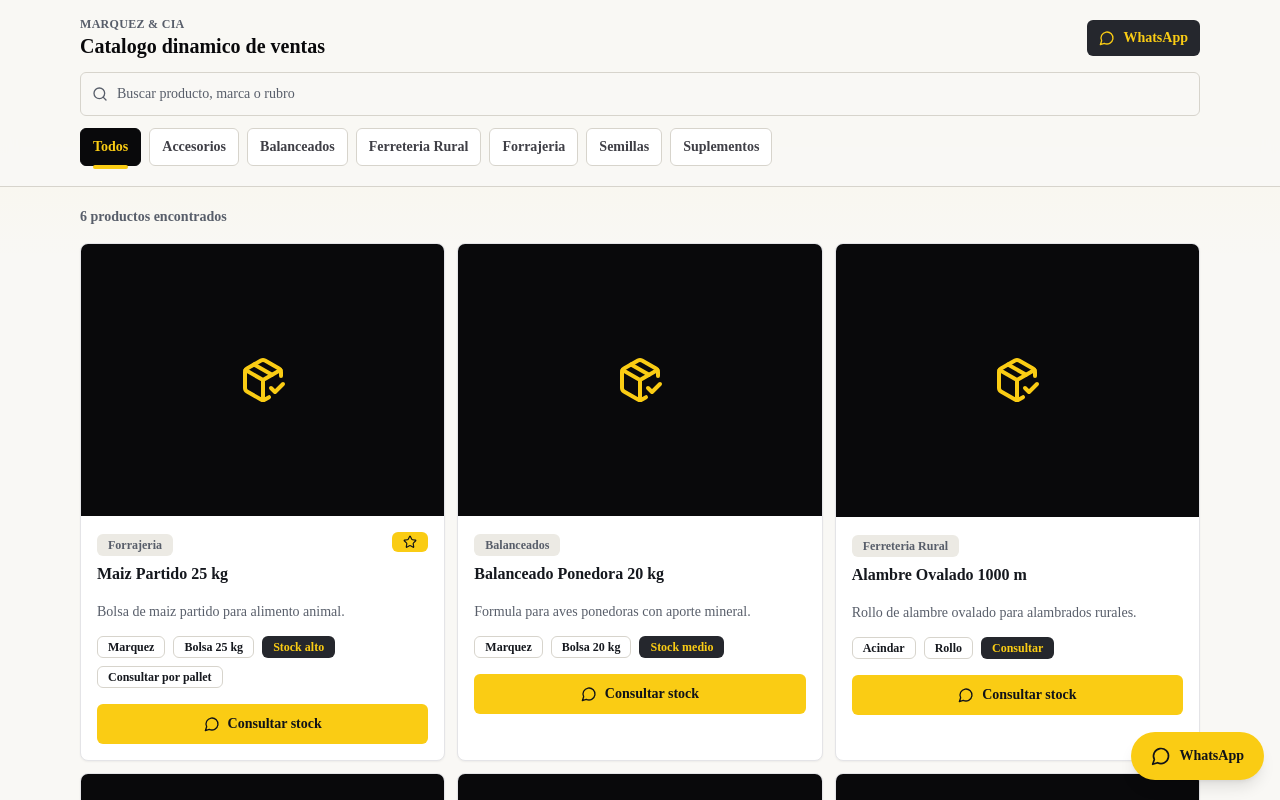
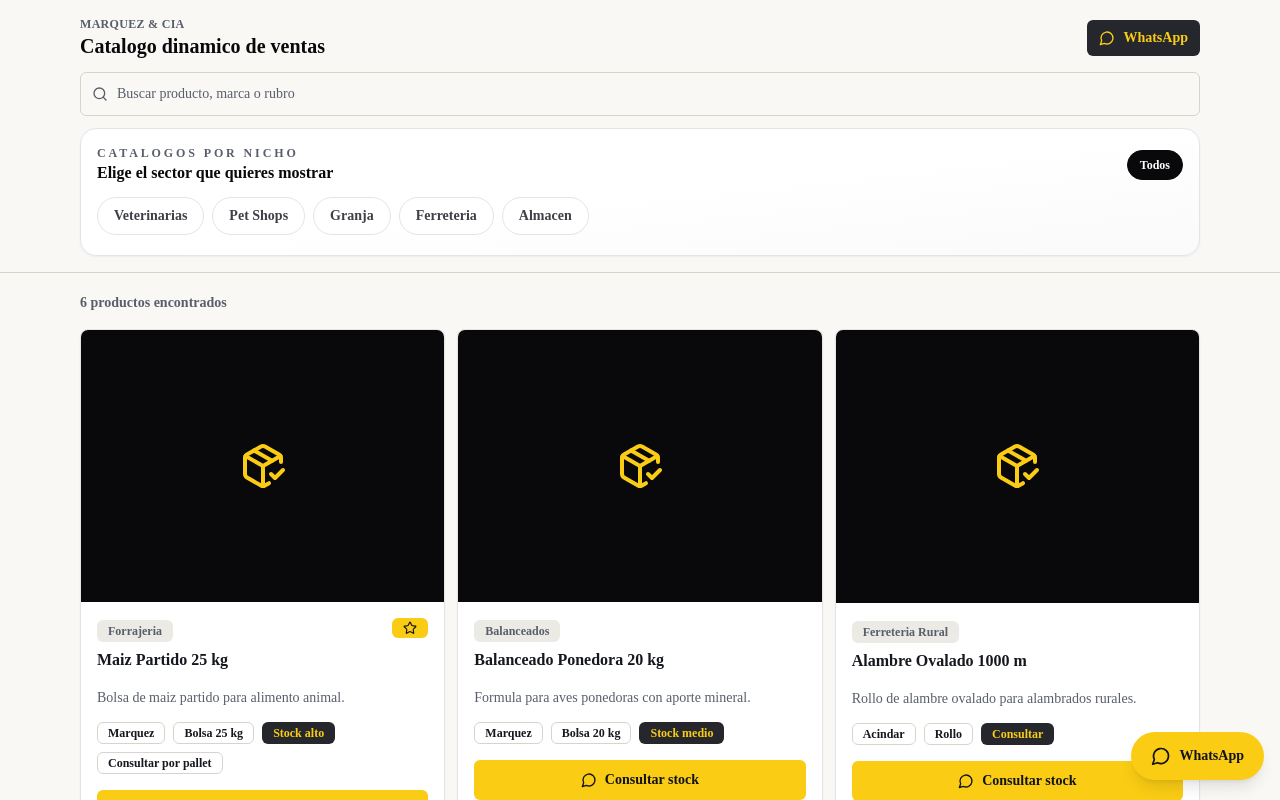
Before and after one commit to pablitomartinez/marquez--ai, a Next.js app: page / in a window 1280 px wide. Shown: the top 800 px of the page. Built offline with nearby package versions, Linux system fonts and the light colour scheme.

Commit message:
feat(catalog): implementación de navegación por nichos y filtrado por tags

```diff
--- a/components/features/catalog/CatalogGrid.tsx
+++ b/components/features/catalog/CatalogGrid.tsx
@@ -13,10 +13,12 @@ import {
   CardTitle,
 } from "@/components/ui/card";
 import type { Producto } from "@/types/product";
+import { matchesNicho, type NichoSlug } from "./catalog-nichos";
 
 type CatalogGridProps = {
   productos: Producto[];
   onConsultar: (producto: Producto) => void;
+  nicho?: NichoSlug | null;
 };
 
 const stockLabel: Record<NonNullable<Producto["stock"]>, string> = {
@@ -26,7 +28,15 @@ const stockLabel: Record<NonNullable<Producto["stock"]>, string> = {
   consultar: "Consultar",
 };
 
-export function CatalogGrid({ productos, onConsultar }: CatalogGridProps) {
+export function CatalogGrid({
+  productos,
+  onConsultar,
+  nicho = null,
+}: CatalogGridProps) {
+  const productosVisibles = productos.filter((producto) =>
+    matchesNicho(producto, nicho),
+  );
+
   return (
     <motion.section
       layout
@@ -34,7 +44,7 @@ export function CatalogGrid({ productos, onConsultar }: CatalogGridProps) {
       aria-live="polite"
     >
       <AnimatePresence mode="popLayout">
-        {productos.map((producto) => (
+        {productosVisibles.map((producto) => (
           <motion.article
             key={producto.id}
             layout
--- a/components/features/catalog/CatalogPage.tsx
+++ b/components/features/catalog/CatalogPage.tsx
@@ -1,12 +1,18 @@
 "use client";
 
 import { useMemo, useState } from "react";
-import { motion } from "framer-motion";
+import { usePathname, useRouter, useSearchParams } from "next/navigation";
 import { MessageCircle, Search, X } from "lucide-react";
+import { CategoryBanner } from "@/components/features/catalog/CategoryBanner";
 import { CatalogGrid } from "@/components/features/catalog/CatalogGrid";
 import { Button } from "@/components/ui/button";
 import { Input } from "@/components/ui/input";
-import { cn } from "@/lib/utils";
+import {
+  getNichoWhatsAppMessage,
+  matchesNicho,
+  parseNichoSlug,
+  type NichoSlug,
+} from "./catalog-nichos";
 import type { Producto } from "@/types/product";
 
 type CatalogPageProps = {
@@ -15,10 +21,7 @@ type CatalogPageProps = {
 
 const whatsappNumber = "";
 
-function buildWhatsAppUrl(producto?: Producto) {
-  const text = producto
-    ? `Hola, vi el catalogo digital y necesito consultar por: ${producto.nombre}`
-    : "Hola, vi el catalogo digital y necesito hacer una consulta.";
+function buildWhatsAppUrl(text: string) {
   const baseUrl = whatsappNumber
     ? `https://wa.me/${whatsappNumber}`
     : "https://wa.me/";
@@ -26,24 +29,31 @@ function buildWhatsAppUrl(producto?: Producto) {
   return `${baseUrl}?text=${encodeURIComponent(text)}`;
 }
 
+function buildProductWhatsAppMessage(producto?: Producto) {
+  return producto
+    ? `Hola, vi el catalogo digital y necesito consultar por: ${producto.nombre}`
+    : "Hola, vi el catalogo digital y necesito hacer una consulta.";
+}
+
 export function CatalogPage({ productos }: CatalogPageProps) {
+  const router = useRouter();
+  const pathname = usePathname();
+  const searchParams = useSearchParams();
+  const searchParamsString = searchParams.toString();
   const [query, setQuery] = useState("");
-  const [categoriaActiva, setCategoriaActiva] = useState("Todos");
   const [productoSeleccionado, setProductoSeleccionado] = useState<
     Producto | undefined
   >();
 
-  const categorias = useMemo(() => {
-    const unique = new Set(productos.map((producto) => producto.categoria));
-    return ["Todos", ...Array.from(unique).sort((a, b) => a.localeCompare(b))];
-  }, [productos]);
+  const nichoActivo = useMemo(
+    () => parseNichoSlug(new URLSearchParams(searchParamsString).get("nicho")),
+    [searchParamsString],
+  );
 
-  const productosFiltrados = useMemo(() => {
+  const productosBuscados = useMemo(() => {
     const normalizedQuery = query.trim().toLocaleLowerCase("es-AR");
 
     return productos.filter((producto) => {
-      const matchesCategoria =
-        categoriaActiva === "Todos" || producto.categoria === categoriaActiva;
       const searchableText = [
         producto.nombre,
         producto.categoria,
@@ -56,11 +66,32 @@ export function CatalogPage({ productos }: CatalogPageProps) {
         .join(" ")
         .toLocaleLowerCase("es-AR");
 
-      return matchesCategoria && searchableText.includes(normalizedQuery);
+      return searchableText.includes(normalizedQuery);
     });
-  }, [categoriaActiva, productos, query]);
+  }, [productos, query]);
 
-  const whatsappUrl = buildWhatsAppUrl(productoSeleccionado);
+  const productosFiltrados = useMemo(
+    () =>
+      productosBuscados.filter((producto) => matchesNicho(producto, nichoActivo)),
+    [nichoActivo, productosBuscados],
+  );
+
+  const handleNichoChange = (nextNicho: NichoSlug | null) => {
+    const nextParams = new URLSearchParams(searchParamsString);
+
+    if (nextNicho) {
+      nextParams.set("nicho", nextNicho);
+    } else {
+      nextParams.delete("nicho");
+    }
+
+    const nextQuery = nextParams.toString();
+    router.replace(nextQuery ? `${pathname}?${nextQuery}` : pathname, {
+      scroll: false,
+    });
+  };
+
+  const whatsappUrl = buildWhatsAppUrl(getNichoWhatsAppMessage(nichoActivo));
 
   return (
     <main className="min-h-screen pb-28">
@@ -108,37 +139,10 @@ export function CatalogPage({ productos }: CatalogPageProps) {
             ) : null}
           </label>
 
-          <nav
-            className="-mx-4 flex gap-2 overflow-x-auto px-4 pb-1"
-            aria-label="Categorias de productos"
-          >
-            {categorias.map((categoria) => {
-              const isActive = categoria === categoriaActiva;
-
-              return (
-                <button
-                  key={categoria}
-                  type="button"
-                  onClick={() => setCategoriaActiva(categoria)}
-                  className={cn(
-                    "relative shrink-0 rounded-md border px-3 py-2 text-sm font-semibold transition-colors",
-                    isActive
-                      ? "border-zinc-950 bg-zinc-950 text-primary"
-                      : "bg-white text-zinc-700 hover:border-zinc-950",
-                  )}
-                  aria-pressed={isActive}
-                >
-                  {categoria}
-                  {isActive ? (
-                    <motion.span
-                      layoutId="categoria-activa"
-                      className="absolute inset-x-3 -bottom-1 h-1 rounded-full bg-primary"
-                    />
-                  ) : null}
-                </button>
-              );
-            })}
-          </nav>
+          <CategoryBanner
+            activeNicho={nichoActivo}
+            onChange={handleNichoChange}
+          />
         </div>
       </header>
 
@@ -155,10 +159,15 @@ export function CatalogPage({ productos }: CatalogPageProps) {
         </div>
 
         <CatalogGrid
-          productos={productosFiltrados}
+          productos={productosBuscados}
+          nicho={nichoActivo}
           onConsultar={(producto) => {
             setProductoSeleccionado(producto);
-            window.open(buildWhatsAppUrl(producto), "_blank", "noreferrer");
+            window.open(
+              buildWhatsAppUrl(buildProductWhatsAppMessage(producto)),
+              "_blank",
+              "noreferrer",
+            );
           }}
         />
 
@@ -166,7 +175,7 @@ export function CatalogPage({ productos }: CatalogPageProps) {
           <div className="mt-12 rounded-lg border border-dashed bg-white p-8 text-center">
             <p className="font-semibold">No hay productos para este filtro.</p>
             <p className="mt-2 text-sm text-muted-foreground">
-              Proba con otra categoria o ajusta la busqueda.
+              Proba con otro nicho o ajusta la busqueda.
             </p>
           </div>
         ) : null}
--- /dev/null
+++ b/components/features/catalog/CategoryBanner.tsx
@@ -0,0 +1,70 @@
+"use client";
+
+import { cn } from "@/lib/utils";
+import { NICHOS, type NichoSlug } from "./catalog-nichos";
+
+type CategoryBannerProps = {
+  activeNicho: NichoSlug | null;
+  onChange: (nicho: NichoSlug | null) => void;
+};
+
+export function CategoryBanner({
+  activeNicho,
+  onChange,
+}: CategoryBannerProps) {
+  return (
+    <section
+      className="rounded-2xl border border-zinc-200 bg-gradient-to-br from-white via-white to-zinc-50 p-3 shadow-sm sm:p-4"
+      aria-label="Filtrar por nicho"
+    >
+      <div className="flex items-center justify-between gap-3 pb-3">
+        <div>
+          <p className="text-xs font-bold uppercase tracking-[0.24em] text-muted-foreground">
+            Catalogos por nicho
+          </p>
+          <h2 className="text-sm font-semibold text-zinc-950 sm:text-base">
+            Elige el sector que quieres mostrar
+          </h2>
+        </div>
+        <button
+          className={cn(
+            "rounded-full border px-3 py-1.5 text-xs font-semibold transition-colors",
+            activeNicho === null
+              ? "border-zinc-950 bg-zinc-950 text-white"
+              : "border-zinc-200 bg-white text-zinc-600 hover:border-zinc-950 hover:text-zinc-950",
+          )}
+          type="button"
+          onClick={() => onChange(null)}
+          aria-pressed={activeNicho === null}
+        >
+          Todos
+        </button>
+      </div>
+
+      <div className="-mx-1 overflow-x-auto px-1">
+        <div className="flex gap-2 pb-1">
+          {NICHOS.map((nicho) => {
+            const isActive = activeNicho === nicho.slug;
+
+            return (
+              <button
+                key={nicho.slug}
+                type="button"
+                onClick={() => onChange(nicho.slug)}
+                className={cn(
+                  "relative shrink-0 rounded-full border px-4 py-2 text-sm font-semibold transition-all",
+                  isActive
+                    ? "border-zinc-950 bg-zinc-950 text-white shadow-md shadow-zinc-950/10"
+                    : "border-zinc-200 bg-white text-zinc-700 hover:-translate-y-0.5 hover:border-zinc-950 hover:text-zinc-950",
+                )}
+                aria-pressed={isActive}
+              >
+                {nicho.label}
+              </button>
+            );
+          })}
+        </div>
+      </div>
+    </section>
+  );
+}
--- /dev/null
+++ b/components/features/catalog/catalog-nichos.ts
@@ -0,0 +1,135 @@
+import type { Producto } from "@/types/product";
+
+export type NichoSlug =
+  | "veterinaria"
+  | "petshop"
+  | "granja"
+  | "ferreteria"
+  | "almacen"
+  | "forrajeria";
+
+export type NichoOption = {
+  slug: NichoSlug;
+  label: string;
+  aliases: string[];
+  tags: string[];
+};
+
+export const NICHOS: NichoOption[] = [
+  {
+    slug: "veterinaria",
+    label: "Veterinarias",
+    aliases: ["veterinaria", "veterinarias"],
+    tags: ["veterinaria"],
+  },
+  {
+    slug: "petshop",
+    label: "Pet Shops",
+    aliases: ["petshop", "pet shop", "pet shops", "mascotas", "pet"],
+    tags: ["petshop", "mascotas"],
+  },
+  {
+    slug: "granja",
+    label: "Granja",
+    aliases: ["granja", "granja rural", "campo"],
+    tags: ["granja"],
+  },
+  {
+    slug: "ferreteria",
+    label: "Ferreteria",
+    aliases: ["ferreteria", "ferreteria rural"],
+    tags: ["ferreteria"],
+  },
+  {
+    slug: "almacen",
+    label: "Almacen",
+    aliases: ["almacen", "despensa", "kiosco"],
+    tags: ["almacen"],
+  },
+];
+
+const NICHOS_SOPORTADOS: NichoOption[] = [
+  ...NICHOS,
+  {
+    slug: "forrajeria",
+    label: "Forrajeria",
+    aliases: ["forrajeria", "forraje", "forrajerias"],
+    tags: ["forrajeria"],
+  },
+];
+
+const nicheLookup = new Map(NICHOS_SOPORTADOS.map((nicho) => [nicho.slug, nicho]));
+
+function normalizeText(value: string) {
+  return value
+    .toLocaleLowerCase("es-AR")
+    .normalize("NFD")
+    .replace(/[\u0300-\u036f]/g, "");
+}
+
+export function getNichoBySlug(slug?: string | null) {
+  if (!slug) {
+    return undefined;
+  }
+
+  return nicheLookup.get(slug as NichoSlug);
+}
+
+export function getNichoLabel(slug?: string | null) {
+  return getNichoBySlug(slug)?.label;
+}
+
+export function parseNichoSlug(value: string | null | undefined) {
+  if (!value) {
+    return null;
+  }
+
+  const normalized = normalizeText(value);
+  return nicheLookup.has(normalized as NichoSlug)
+    ? (normalized as NichoSlug)
+    : null;
+}
+
+function getProductKeywords(producto: Producto) {
+  const rawValues: string[] = [];
+
+  if (Array.isArray(producto.tags)) {
+    rawValues.push(
+      ...producto.tags.filter((tag): tag is string => typeof tag === "string"),
+    );
+  }
+
+  if (Array.isArray(producto.nichos)) {
+    rawValues.push(
+      ...producto.nichos.filter((nicho): nicho is string => typeof nicho === "string"),
+    );
+  }
+
+  return rawValues.filter((value): value is string => Boolean(value)).map(normalizeText);
+}
+
+export function matchesNicho(producto: Producto, nichoSlug?: NichoSlug | null) {
+  if (!nichoSlug) {
+    return true;
+  }
+
+  const nicho = nicheLookup.get(nichoSlug);
+  if (!nicho) {
+    return true;
+  }
+
+  const keywords = getProductKeywords(producto);
+  const allowedTags = [nicho.slug, ...nicho.tags].map(normalizeText);
+
+  return keywords.some((keyword) => allowedTags.includes(keyword));
+}
+
+export function getNichoWhatsAppMessage(nichoSlug?: NichoSlug | null) {
+  const label = getNichoLabel(nichoSlug);
+
+  if (!label) {
+    return "Hola, estoy viendo el catalogo y necesito consultar stock.";
+  }
+
+  return `Hola, estoy viendo el catalogo de ${label} y necesito consultar stock.`;
+}
--- a/data/productos.json
+++ b/data/productos.json
@@ -8,7 +8,8 @@
     "unidad": "Bolsa 25 kg",
     "stock": "alto",
     "destacado": true,
-    "escalaPrecio": "Consultar por pallet"
+    "escalaPrecio": "Consultar por pallet",
+    "tags": ["forrajeria", "granja"]
   },
   {
     "id": "balanceado-ponedora-20kg",
@@ -17,7 +18,8 @@
     "descripcion": "Formula para aves ponedoras con aporte mineral.",
     "marca": "Marquez",
     "unidad": "Bolsa 20 kg",
-    "stock": "medio"
+    "stock": "medio",
+    "tags": ["granja", "forrajeria", "veterinaria"]
   },
   {
     "id": "alambre-ovalado-1000m",
@@ -26,7 +28,8 @@
     "descripcion": "Rollo de alambre ovalado para alambrados rurales.",
     "marca": "Acindar",
     "unidad": "Rollo",
-    "stock": "consultar"
+    "stock": "consultar",
+    "tags": ["ferreteria", "granja"]
   },
   {
     "id": "sal-mineral-25kg",
@@ -35,7 +38,8 @@
     "descripcion": "Suplemento mineral para ganado.",
     "marca": "Marquez",
     "unidad": "Bolsa 25 kg",
-    "stock": "bajo"
+    "stock": "bajo",
+    "tags": ["granja", "forrajeria"]
   },
   {
     "id": "comedero-plastico-12l",
@@ -43,7 +47,8 @@
     "categoria": "Accesorios",
     "descripcion": "Comedero resistente para granja y corral.",
     "unidad": "Unidad",
-    "stock": "alto"
+    "stock": "alto",
+    "tags": ["granja", "petshop", "veterinaria"]
   },
   {
     "id": "semilla-alfalfa-5kg",
@@ -53,6 +58,7 @@
     "marca": "Premium Seed",
     "unidad": "Bolsa 5 kg",
     "stock": "medio",
-    "destacado": true
+    "destacado": true,
+    "tags": ["forrajeria", "granja"]
   }
 ]
--- a/types/product.ts
+++ b/types/product.ts
@@ -10,5 +10,7 @@ export type Producto = {
   stock?: "alto" | "medio" | "bajo" | "consultar";
   destacado?: boolean;
   escalaPrecio?: string;
+  tags?: string[];
+  nichos?: string[];
   [key: string]: unknown;
 };
```
Also changed, not shown: 1 other file (tests, documents, lock files or other folders).
